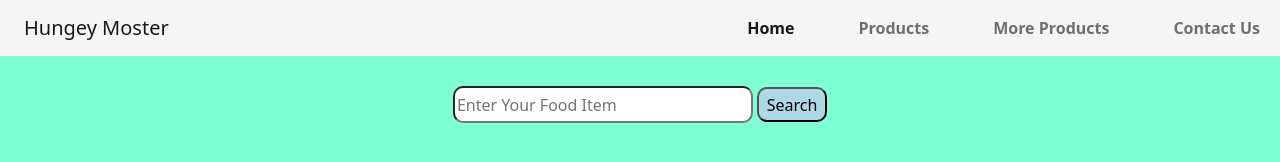
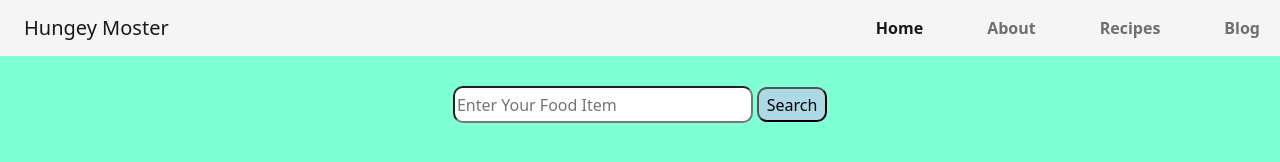
Before and after one commit to nahidislam75/fifth-assignment, a plain HTML site: page index.html in a window 1280 px wide. Drawn offline with nearby package versions, Linux system fonts and the light colour scheme.

Commit message:
submitting

```diff
--- a/index.html
+++ b/index.html
@@ -25,13 +25,13 @@
                         <a class="nav-link active" aria-current="page" href="#nev1">Home</a>
                       </li>
                       <li class="nav-item fw-bold ps-5">
-                        <a class="nav-link" href="#bags">Products</a>
+                        <a class="nav-link" href="#bags">About</a>
                       </li>
                       <li class="nav-item fw-bold ps-5">
-                        <a class="nav-link" href="#more-bags">More Products</a>
+                        <a class="nav-link" href="#more-bags">Recipes</a>
                       </li>
                       <li class="nav-item fw-bold ps-5">
-                        <a class="nav-link " href="https://www.facebook.com/nahid.islam.50309277/" target="_blank" >Contact Us</a>
+                        <a class="nav-link " href="https://www.facebook.com/nahid.islam.50309277/" target="_blank" >Blog</a>
                       </li>
                     </ul>
                   </div>
```
